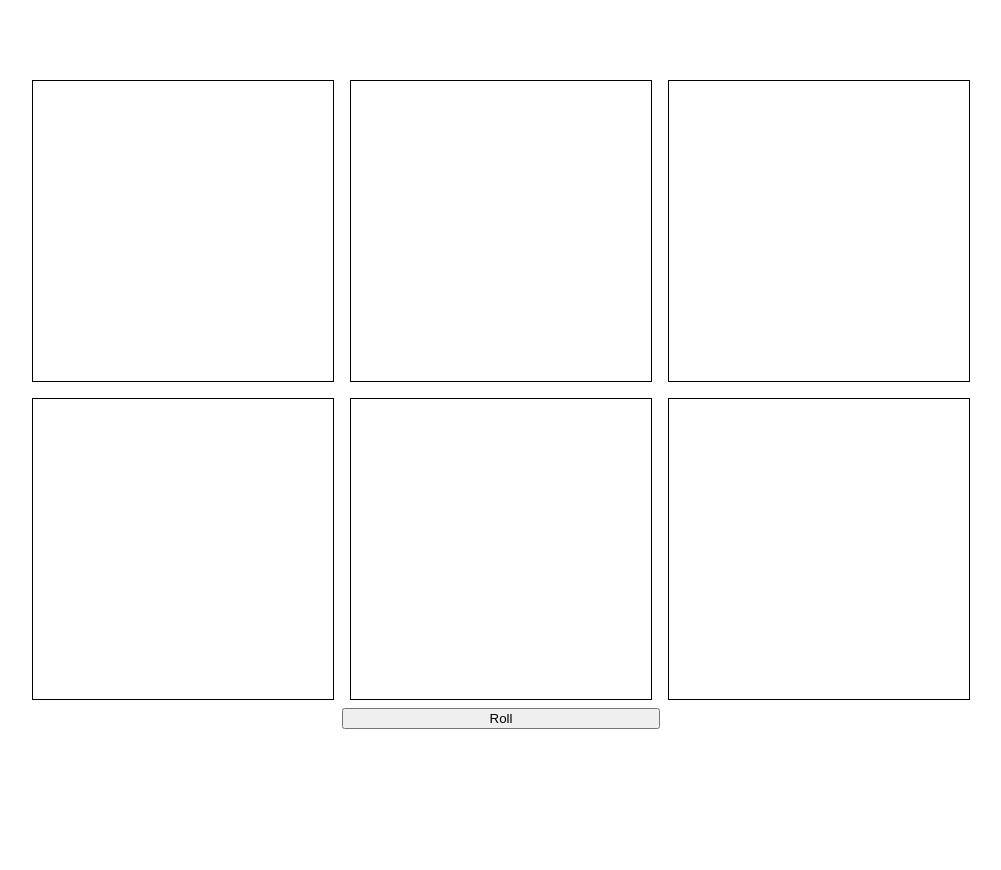
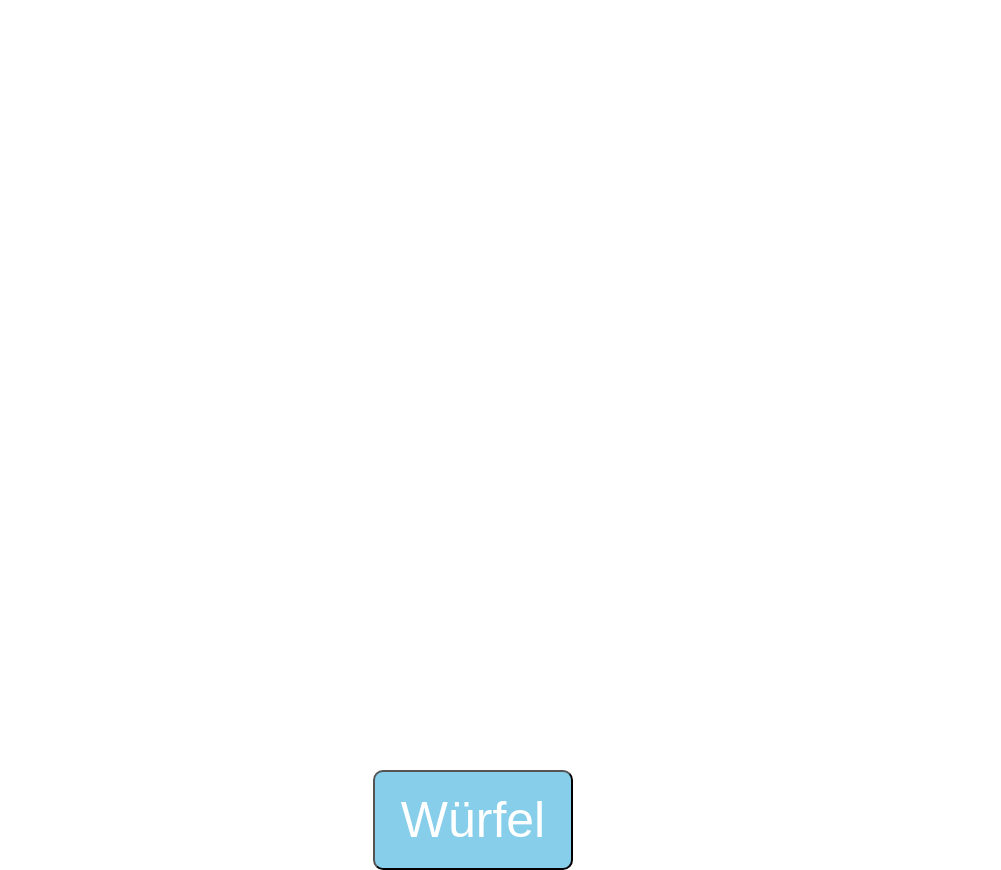
Before and after one commit to zenbyt3/nochmal, a plain HTML site: page index.html in a window 1280 px wide. Shown: the whole page, without its empty margins (139-1140 px from the left). Before the commit the page ends 800 px from the top, so only its background shows below. Drawn offline with Linux system fonts and the light colour scheme.

Commit message:
translated

```diff
--- a/index.html
+++ b/index.html
@@ -24,7 +24,7 @@
 
     </div>
 
-    <button onclick="rollDice()">Roll</button>
+    <button onclick="rollDice()">Würfel</button>
 
     <!-- make a clear button and add selection functionality -->
 </div>
--- a/script.js
+++ b/script.js
@@ -1,9 +1,9 @@
 function getColorDie() {
     const colors = {
-      1: "Green",
-      2: "Blue",
-      3: "Pink",
-      4: "Yellow",
+      1: "Grün",
+      2: "Blau",
+      3: "Rosa",
+      4: "Gelb",
       5: "Orange",
       6: "Joker"
     };
--- a/styles.css
+++ b/styles.css
@@ -11,8 +11,36 @@ body {
 }
 
 .dice {
-    border: 1px solid black;
+    display: flex;
     margin: 0.5rem;
     width: 300px;
     height: 300px;
+    font-size: 4rem;
+    font-family: 'Gill Sans', 'Gill Sans MT', Calibri, 'Trebuchet MS', sans-serif;
+    align-items: center;
+    justify-content: space-around;
 }
+
+button {
+    text-align: center;
+    margin-left: auto;
+    margin-right: auto;
+    text-decoration: none;
+    color: white;
+    width: 200px;
+    height: 100px;
+    background: skyblue;
+    position: relative;
+    margin: 30px;
+    top: 100px;
+    padding: 16px;
+    font-size: 50px;
+    border-radius: 10px;
+    box-shadow: 0px 15px 0px 0px darken(skyblue, 5%), 0px 0px 20px 0px #bbb;
+
+    transition: all 0.2s;
+}
+
+a {
+
+}
```
